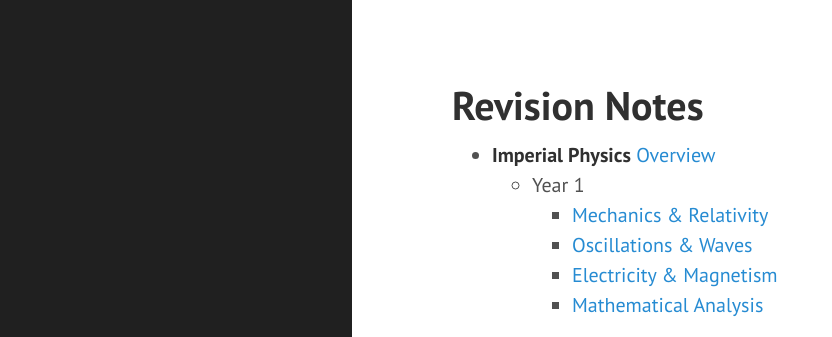
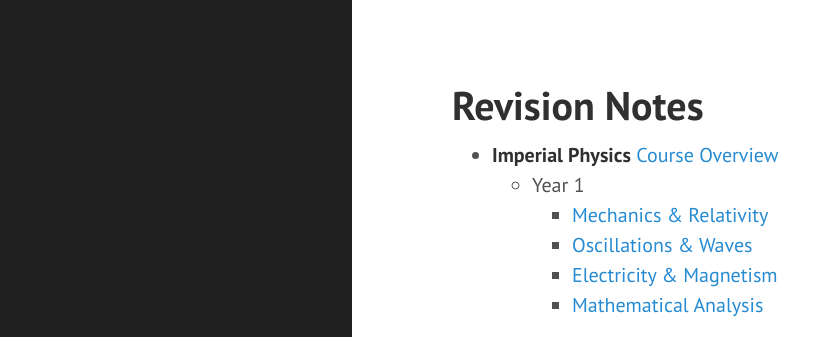
Before and after one commit to dansomrob/dansomrob.github.io, a Jekyll site: the page built from notes.md, in a window 1280 px wide. Shown: the top 337 px of the page, without its empty margins (8-840 px from the left). Built offline with Jekyll 4.4.1, drawn with Linux system fonts in a browser that asks for light colours.

Commit message:
Update notes.md

```diff
--- a/notes.md
+++ b/notes.md
@@ -2,7 +2,7 @@
 layout: page
 title: Revision Notes
 ---
-- **Imperial Physics** [Overview]({{ site.url}}/assets/overview)
+- **Imperial Physics** [Course Overview]({{ site.url}}/assets/overview)
   - Year 1
     - [Mechanics & Relativity]({{ site.url }}/assets/M&R)
     - [Oscillations & Waves]({{ site.url }}/assets/O&W)
```
